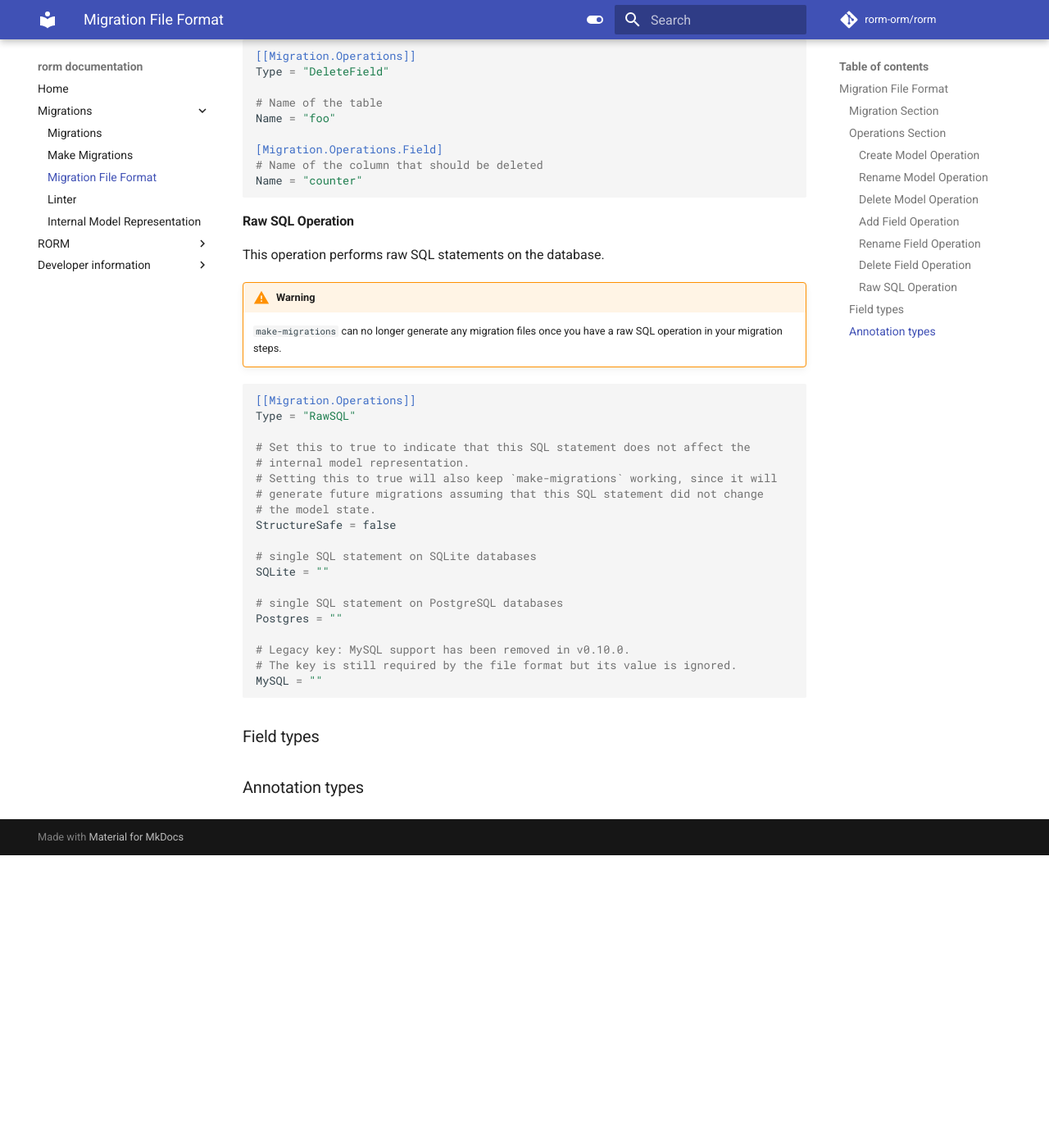
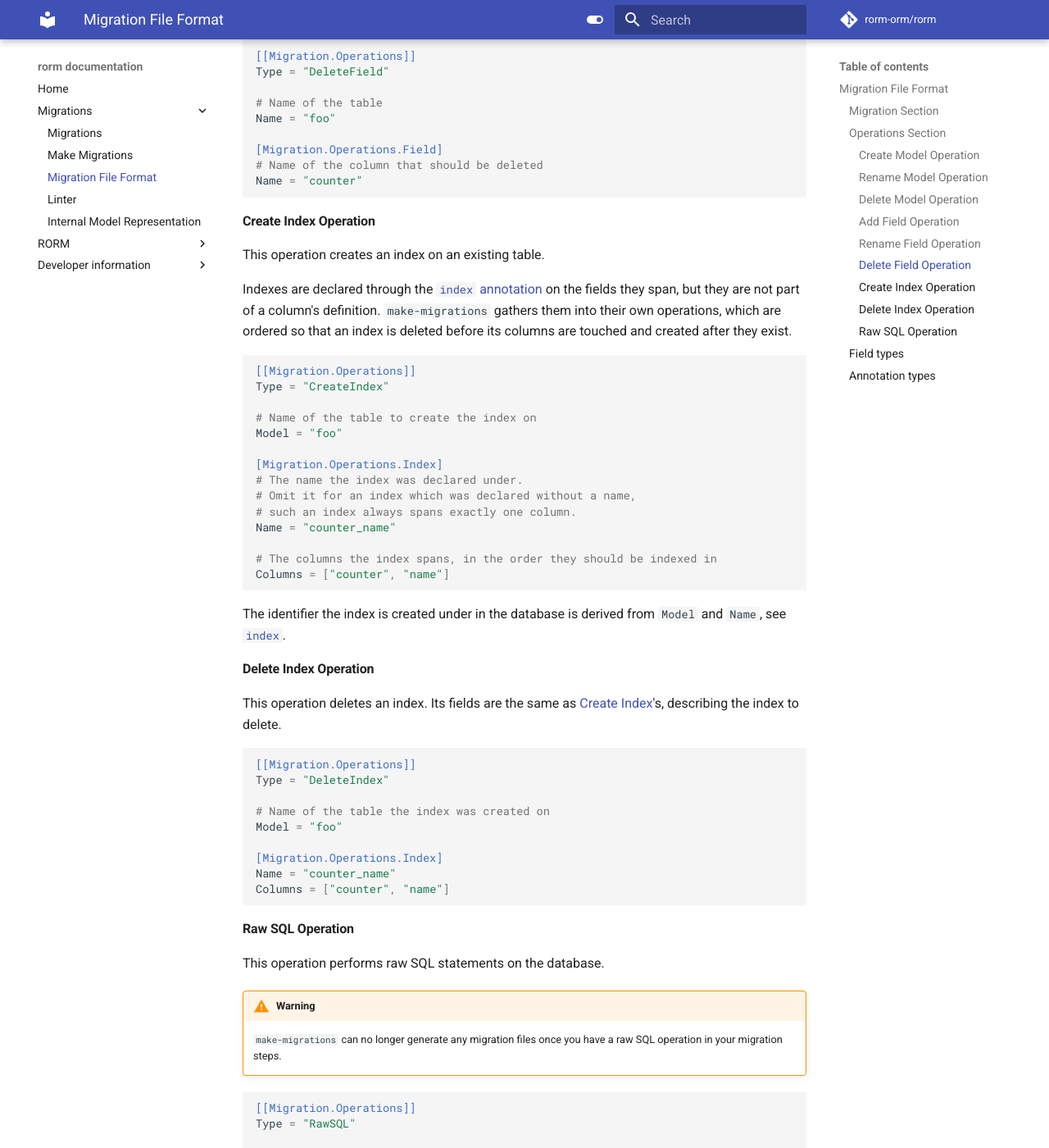
Before and after one commit to rorm-orm/docs, an MkDocs documentation site: the page built from docs/migrations/migration_files.md, in a window 1280 px wide and 1400 px high, scrolled down 4105 px. Shown: the whole window at 82% size. Built offline with MkDocs 1.6.1 and Material for MkDocs 9.7.7, drawn with Linux system fonts in a browser that asks for light colours; comment, search, counter and statistics services are not loaded; before the commit the page ends 5148 px from its top, so only the background shows below that.

Commit message:
Adjust to now existing indexes

````diff
--- a/docs/migrations/migration_files.md
+++ b/docs/migrations/migration_files.md
@@ -223,6 +223,53 @@ Name = "foo"
 Name = "counter"
 ```
 
+#### Create Index Operation
+
+This operation creates an index on an existing table.
+
+Indexes are declared through the [`index` annotation](../rorm/model_declaration.md#index)
+on the fields they span, but they are not part of a column's definition.
+`make-migrations` gathers them into their own operations,
+which are ordered so that an index is deleted before its columns are touched
+and created after they exist.
+
+```toml
+[[Migration.Operations]]
+Type = "CreateIndex"
+
+# Name of the table to create the index on
+Model = "foo"
+
+[Migration.Operations.Index]
+# The name the index was declared under.
+# Omit it for an index which was declared without a name,
+# such an index always spans exactly one column.
+Name = "counter_name"
+
+# The columns the index spans, in the order they should be indexed in
+Columns = ["counter", "name"]
+```
+
+The identifier the index is created under in the database is derived from
+`Model` and `Name`, see [`index`](../rorm/model_declaration.md#index).
+
+#### Delete Index Operation
+
+This operation deletes an index. Its fields are the same as
+[Create Index](#create-index-operation)'s, describing the index to delete.
+
+```toml
+[[Migration.Operations]]
+Type = "DeleteIndex"
+
+# Name of the table the index was created on
+Model = "foo"
+
+[Migration.Operations.Index]
+Name = "counter_name"
+Columns = ["counter", "name"]
+```
+
 #### Raw SQL Operation
 
 This operation performs raw SQL statements on the database.
````
Also changed, not shown: docs/migrations/internal_model_representation.md (+2 -1 lines), docs/rorm/model_declaration.md (+19 -7 lines).
